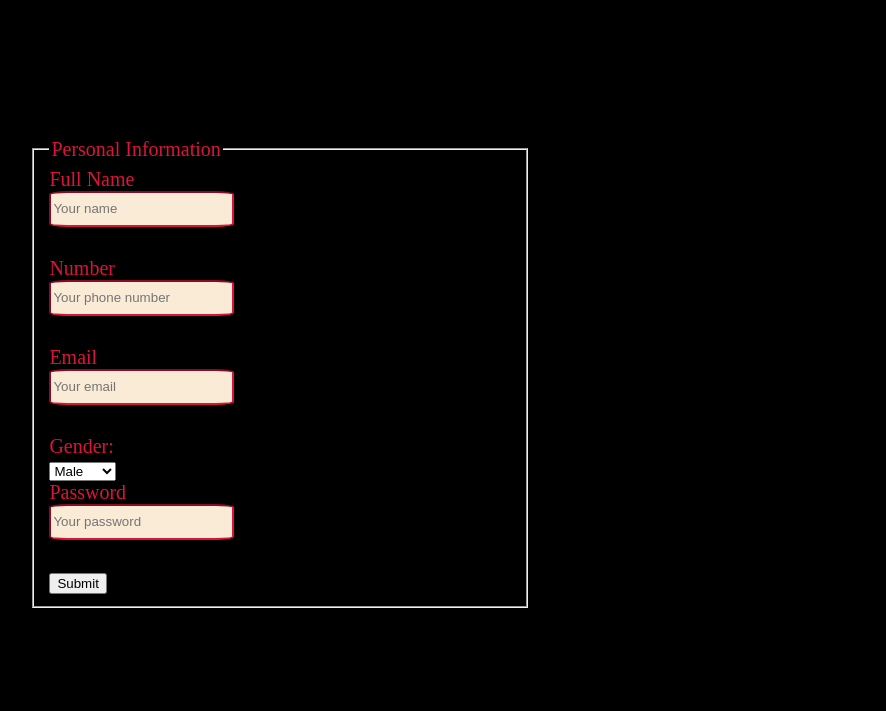
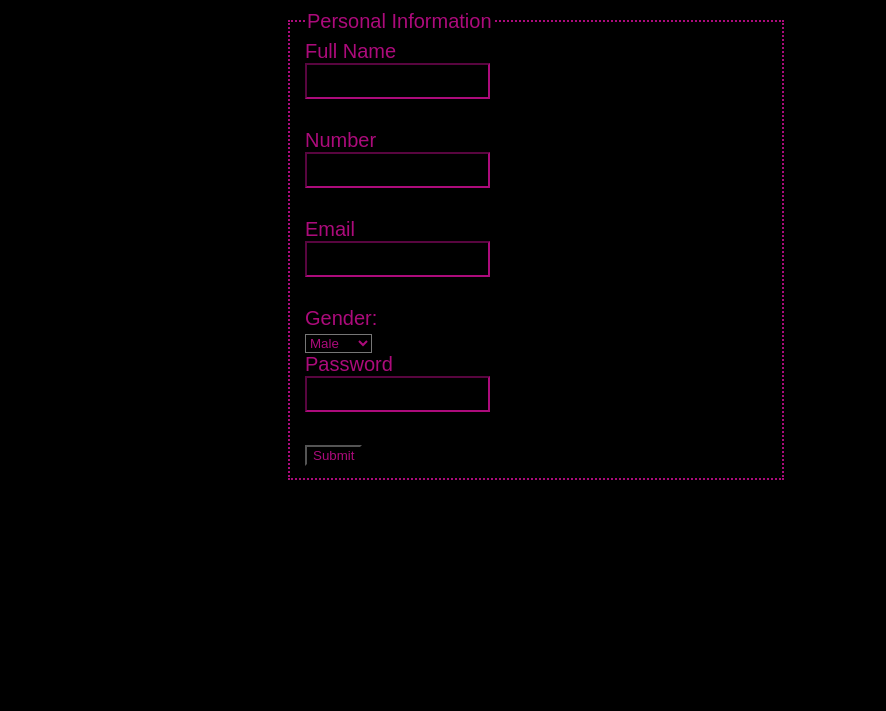
Before and after one commit to QueenToluwa/Sidehustle-Internship, a plain HTML site: page index.html in a window 1280 px wide. Shown: the part 89-800 px from the top of the page, without its empty margins (104-990 px from the left). Drawn offline with Linux system fonts and the light colour scheme.

Commit message:
Update index.html

```diff
--- a/index.html
+++ b/index.html
@@ -2,56 +2,72 @@
 <html lang="en">
 <head>
     <meta charset="UTF-8">
-
-    <meta name="viewport" content="width=device-width, initial-scale=1.0">
-    <title>Week1 task-Registration Form</title>
+    <meta http-equiv="X-UA-Compatible" content="IE=edge">
+    <!--<meta name="viewport" content="width=device-width, initial-scale=1.0">-->
+    <title>Registration Form</title>
 
     <style>
         body{
     background-color: black;
-    color: crimson;
+    color: rgb(172, 11, 123);
+    font-family: Arial, Helvetica, sans-serif;
 }
 h1{
     font-size: 40px;
     text-align: center;
+    font-weight: 800;
+
 }
 form{
-    padding: 10%;
+    padding-top: 0;
+    margin: auto;
     height: 300px;
-
+    font-weight: 300;
     font-size: 20px;
     width: 500px;
     }
+fieldset{
+    border: 2px dotted rgb(172, 11, 123) ;
+}
+
 .labels{
    margin-top: 50px;
 }
 input{
 
-    border-radius: 10%;
+    color:rgb(172, 11, 123);
     margin-bottom: 30px;
     height: 30px;
-    background-color: antiquewhite;
-    border-color: crimson;
+    background-color: black;
+    border-color: rgb(172, 11, 123);
     }
+    select{
+        color: rgb(172, 11, 123);
+        background-color: black;
+    }
+
 #submit{
-    background-color: crimson;
+    background-color: inherit;
+    color: rgb(172, 11, 123);
 }
 #submit:hover{
-    background-color: brown;
+    background-color: white;
 }
     </style>
 </head>
 <body>
+    <div class="container">
      <h1>STUDENT REGISTRATION FORM</h1>
+     <div class="inner-container">
         <form action="#"   id="form">
             <fieldset>
               <legend>Personal Information</legend>
               <label class="labels" for="name">Full Name</label><br>
-            <input type="text" name="name" id="name" placeholder="Your name" required> <br>
+              <input type="text" name="name" id="name" required> <br>
               <label class="labels" for="phone">Number</label><br>
-            <input type="number" name="phone" id="phone" placeholder="Your phone number" required> <br>
+              <input type="number" name="phone" id="phone" required> <br>
               <label class="labels" for="email">Email</label><br>
-            <input type="email" name="email" id="email" placeholder="Your email" required> <br>
+              <input type="email" name="email" id="email" required> <br>
               <label for="gender">Gender:</label> <br>
               <select name="gender" id="gender">
                  <option value="male">Male</option>
@@ -60,9 +76,13 @@ input{
               </select> <br>
 
               <label class="labels" for="password">Password</label> <br>
-            <input type="password" name="password" id="password" placeholder="Your password" required> <br>
-            <button type="submit" onclick="alert('Form submitted Successfully') ">Submit</button>
+              <input type="password" name="password" id="password" required> <br>
+              <button type="submit" id="submit" onclick="alert('Form submitted Successfully') ">Submit</button>
              </fieldset>
          </form>
+     </div>
+
+    </div>
+
 </body>
 </html>
```
Lines whose indentation alone changed are shown as unchanged.
